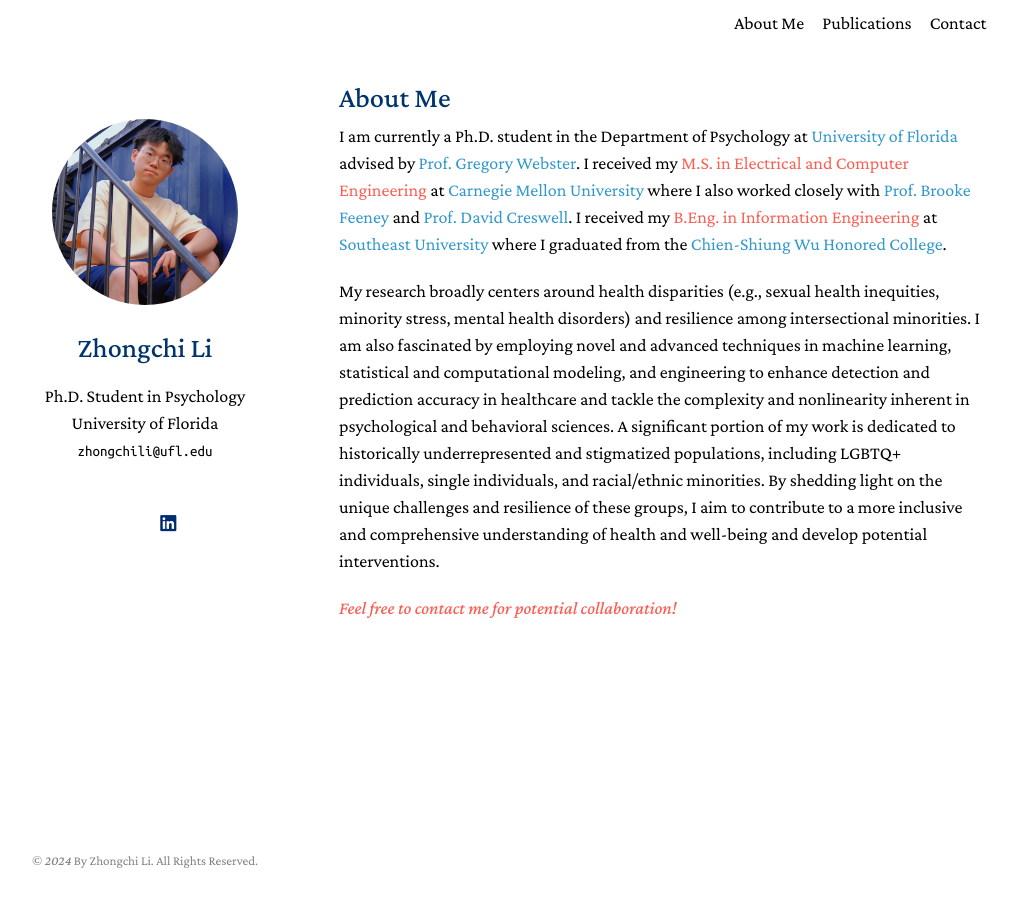
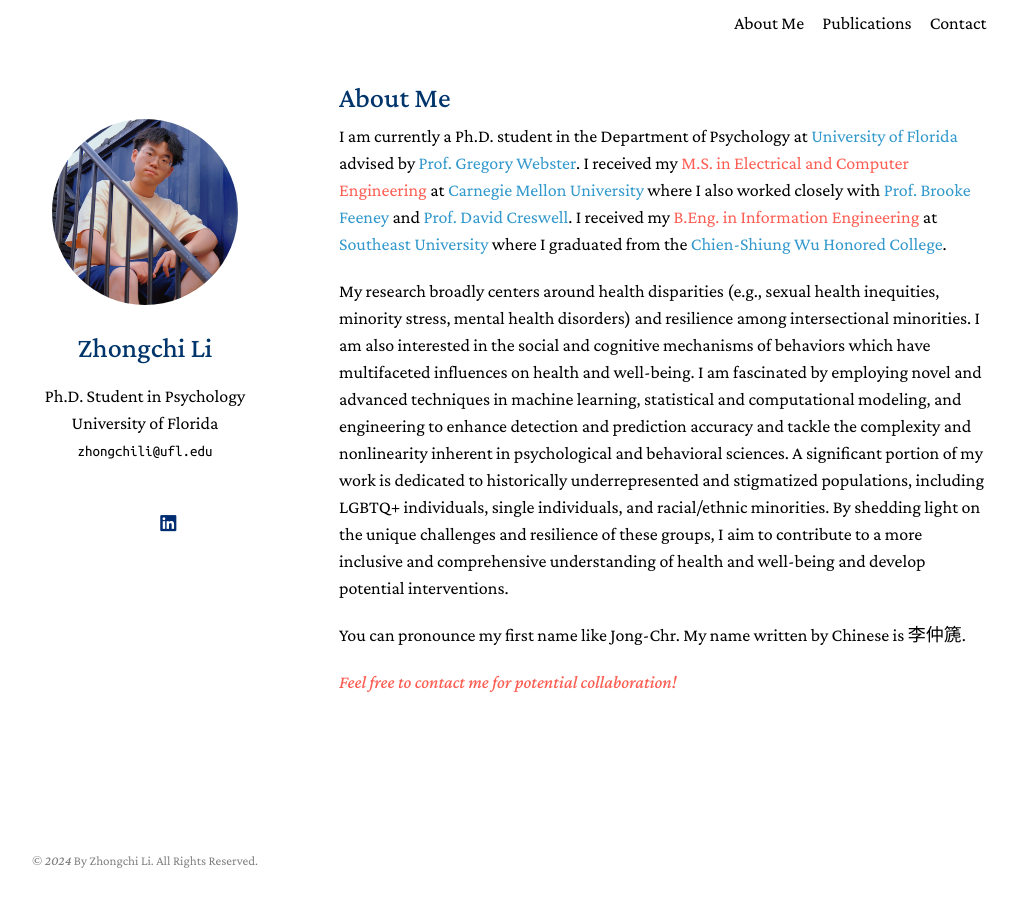
Before and after one commit to zhongchili52/zhongchili52.github.io, a Jekyll site: the page built from index.md, in a window 1280 px wide. Shown: the whole page, without its empty margins (131-1149 px from the left). Built offline with Jekyll 4.4.1, drawn with Linux system fonts in a browser that asks for light colours; a style sheet for code colours, icons or effects is not loaded.

Commit message:
Update index.md

```diff
--- a/index.md
+++ b/index.md
@@ -9,6 +9,8 @@
 
 I am currently a Ph.D. student in the Department of Psychology at [University of Florida](https://psych.ufl.edu/social-psychology/people/) advised by [Prof. Gregory Webster](https://www.gdwebster.com/). I received my <font color="#fd5e53">M.S. in Electrical and Computer Engineering</font> at [Carnegie Mellon University](https://www.ece.cmu.edu/) where I also worked closely with [Prof. Brooke Feeney](https://www.cmu.edu/dietrich/psychology/relationships-lab/brooke-feeney-associate-professor.html) and [Prof. David Creswell](https://www.healthandhumanperformancelab.com/people). I received my <font color="#fd5e53">B.Eng. in Information Engineering</font> at [Southeast University](https://www.seu.edu.cn/english/) where I graduated from the [Chien-Shiung Wu Honored College](https://wjx.seu.edu.cn/wjxen/).
 
-My research broadly centers around health disparities (e.g., sexual health inequities, minority stress, mental health disorders) and resilience among intersectional minorities. I am also fascinated by employing novel and advanced techniques in machine learning, statistical and computational modeling, and engineering to enhance detection and prediction accuracy in healthcare and tackle the complexity and nonlinearity inherent in psychological and behavioral sciences. A significant portion of my work is dedicated to historically underrepresented and stigmatized populations, including LGBTQ+ individuals, single individuals, and racial/ethnic minorities. By shedding light on the unique challenges and resilience of these groups, I aim to contribute to a more inclusive and comprehensive understanding of health and well-being and develop potential interventions.
+My research broadly centers around health disparities (e.g., sexual health inequities, minority stress, mental health disorders) and resilience among intersectional minorities. I am also interested in the social and cognitive mechanisms of behaviors which have multifaceted influences on health and well-being. I am fascinated by employing novel and advanced techniques in machine learning, statistical and computational modeling, and engineering to enhance detection and prediction accuracy and tackle the complexity and nonlinearity inherent in psychological and behavioral sciences. A significant portion of my work is dedicated to historically underrepresented and stigmatized populations, including LGBTQ+ individuals, single individuals, and racial/ethnic minorities. By shedding light on the unique challenges and resilience of these groups, I aim to contribute to a more inclusive and comprehensive understanding of health and well-being and develop potential interventions.
+
+You can pronounce my first name like Jong-Chr. My name written by Chinese is 李仲篪.
 
 <em><font color="#fd5e53">Feel free to contact me for potential collaboration!</font></em>
```
